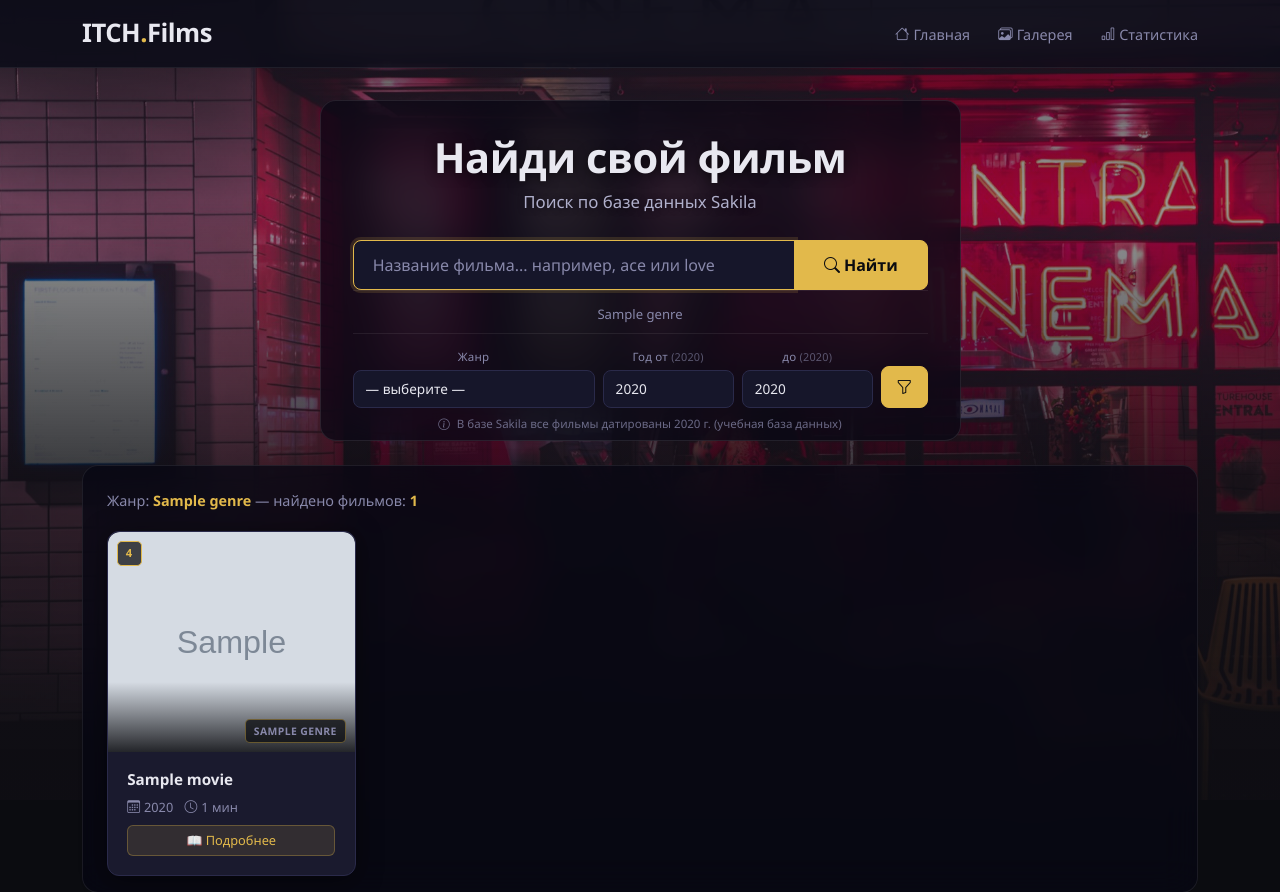
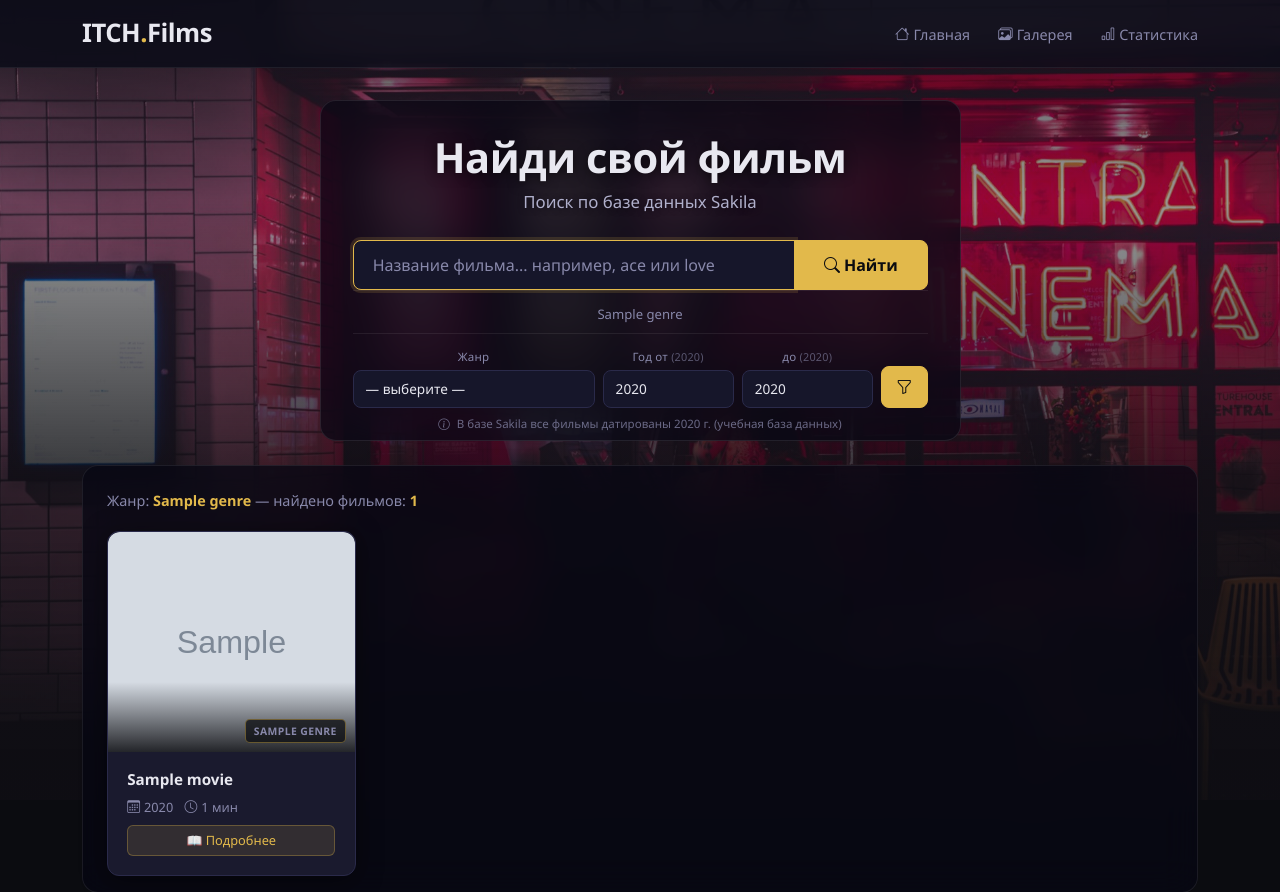
Before and after one commit to Vitalii-Malcov/ITCH-Project-Films, a Flask app: template itch_films/app/templates/index.html in a window 1280 px wide. Shown: the top 892 px of the page. Run offline with Flask 3, Linux system fonts and the light colour scheme; the template is opened without the code that fills it: most values are stand-ins (such as "Sample title", 1, 10 or a date in 2020); grey boxes marked "Sample" are stand-in pictures; some libraries are stand-ins or nearby versions.

Commit message:
Remove rating badge from film cards
Purely cosmetic: dropped the MPAA rating badge (top-left corner of
each poster) from index.html and gallery.html, plus the now-unused
.rating-badge CSS. movie.rating stays in FilmRepository's queries
(_row_to_movie still returns it) — nothing else in the app reads it
for logic, so this only affects what's rendered.

```diff
--- a/itch_films_OOP/app/static/css/style.css
+++ b/itch_films_OOP/app/static/css/style.css
@@ -651,23 +651,6 @@ body:has(.results-panel) .hero-content {
     gap: 0.25rem;
 }
 
-/* Бейдж рейтинга — поверх постера, левый верхний угол */
-.rating-badge {
-    position: absolute;
-    top: 0.55rem;
-    left: 0.55rem;
-    font-size: 0.7rem;
-    font-weight: 700;
-    padding: 0.2rem 0.5rem;
-    border-radius: 0.3rem;
-    background-color: rgba(11, 12, 16, 0.75); /* полупрозрачный тёмный фон */
-    border: 1px solid var(--accent);
-    color: var(--accent);
-    letter-spacing: 0.5px;
-    backdrop-filter: blur(4px);               /* размытие фона за бейджем */
-    z-index: 3;  /* выше градиента (1) и оверлея (2) */
-}
-
 /* ── Сообщение "ничего не найдено" ───────── */
 .no-results {
     text-align: center;
--- a/itch_films_OOP/app/templates/gallery.html
+++ b/itch_films_OOP/app/templates/gallery.html
@@ -41,11 +41,6 @@
                         <div class="poster-overlay">
                             <p class="poster-desc">{{ film.description }}</p>
                         </div>
-                        {% endif %}
-
-                        {# Рейтинг #}
-                        {% if film.rating %}
-                        <span class="rating-badge">{{ film.rating }}</span>
                         {% endif %}
 
                         {# Жанр #}
--- a/itch_films_OOP/app/templates/index.html
+++ b/itch_films_OOP/app/templates/index.html
@@ -192,11 +192,6 @@
                                 <div class="poster-overlay">
                                     <p class="poster-desc">{{ movie.description }}</p>
                                 </div>
-                                {% endif %}
-
-                                {# Рейтинг — левый верхний угол #}
-                                {% if movie.rating %}
-                                <span class="rating-badge">{{ movie.rating }}</span>
                                 {% endif %}
 
                                 {# Жанр — правый нижний угол #}
```
